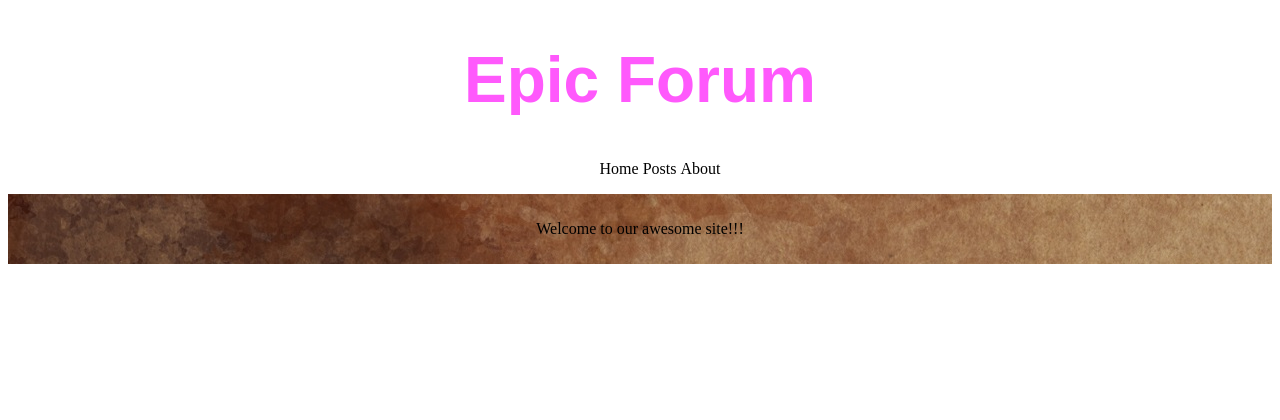
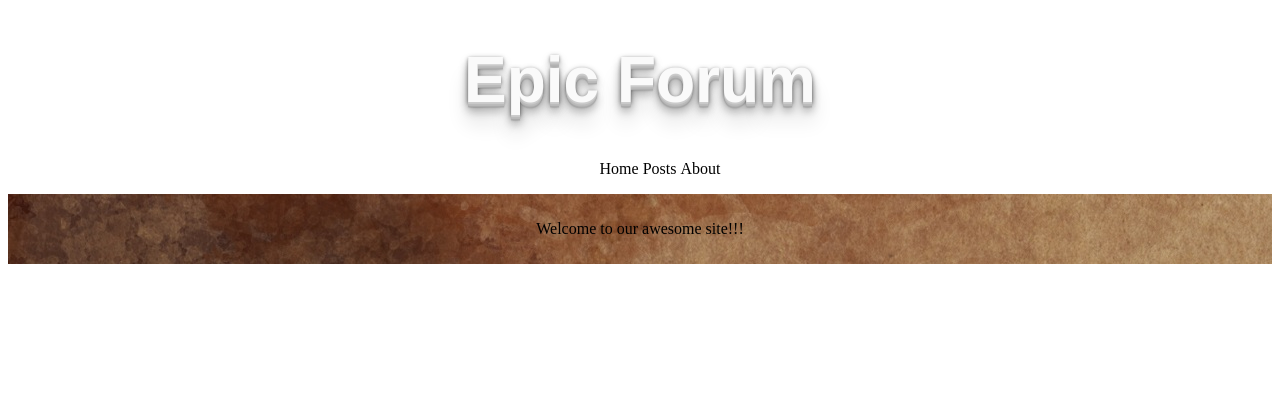
Before and after one commit to itgsod-pontus-wistrom/Gymnasiearbete, a PHP site: page / in a window 1280 px wide. Shown: the top 420 px of the page. Run offline with PHP 8.4, Linux system fonts and the light colour scheme.

Commit message:
snygg header

```diff
--- a/CSS.css
+++ b/CSS.css
@@ -3,8 +3,19 @@
     text-align: center;
     font-family: Copperplate, "Copperplate Gothic Light", fantasy;
     font-size: 200%;
-    color: #ff59fc;
-
+    color: rgba(255, 255, 255, 0.9);
+    text-shadow: 0 1px 0 #ccc,
+    0 2px 0 #c9c9c9,
+    0 3px 0 #bbb,
+    0 4px 0 #b9b9b9,
+    0 5px 0 #aaa,
+    0 6px 1px rgba(0,0,0,.1),
+    0 0 5px rgba(0,0,0,.1),
+    0 1px 3px rgba(0,0,0,.3),
+    0 3px 5px rgba(0,0,0,.2),
+    0 5px 10px rgba(0,0,0,.25),
+    0 10px 10px rgba(0,0,0,.2),
+    0 20px 20px rgba(0,0,0,.15);
 }
 
 #nav {
```
